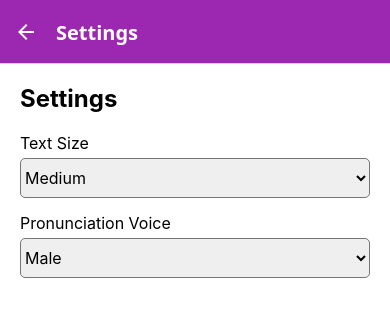
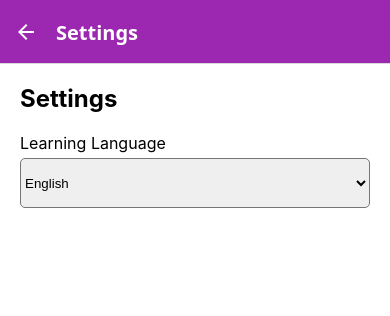
Before and after one commit to toy214/MungMungv2, a React Native app: screen /Settings in a window 390 px wide. Shown: the top 316 px of the page. Built offline with nearby package versions, Linux system fonts and the light colour scheme.

Commit message:
Update SettingsScreen.js
picker added

```diff
--- a/SettingsScreen.js
+++ b/SettingsScreen.js
@@ -1,36 +1,23 @@
 import React, { useState } from 'react';
-import { View, Text, StyleSheet, Picker } from 'react-native';
+import { View, Text, StyleSheet } from 'react-native';
+import { Picker } from '@react-native-picker/picker'; // Updated import
 
 export default function SettingsScreen() {
-  const [textSize, setTextSize] = useState('Medium');
-  const [voiceGender, setVoiceGender] = useState('Male');
+  const [language, setLanguage] = useState('English');
 
   return (
     <View style={styles.container}>
       <Text style={styles.title}>Settings</Text>
-      {/* Text Size Adjustment */}
       <View style={styles.settingRow}>
-        <Text style={styles.settingLabel}>Text Size</Text>
+        <Text style={styles.settingLabel}>Learning Language</Text>
         <Picker
-          selectedValue={textSize}
+          selectedValue={language}
           style={styles.picker}
-          onValueChange={(value) => setTextSize(value)}
+          onValueChange={(value) => setLanguage(value)}
         >
-          <Picker.Item label="Small" value="Small" />
-          <Picker.Item label="Medium" value="Medium" />
-          <Picker.Item label="Large" value="Large" />
-        </Picker>
-      </View>
-      {/* Pronunciation Voice */}
-      <View style={styles.settingRow}>
-        <Text style={styles.settingLabel}>Pronunciation Voice</Text>
-        <Picker
-          selectedValue={voiceGender}
-          style={styles.picker}
-          onValueChange={(value) => setVoiceGender(value)}
-        >
-          <Picker.Item label="Male" value="Male" />
-          <Picker.Item label="Female" value="Female" />
+          <Picker.Item label="English" value="English" />
+          <Picker.Item label="Spanish" value="Spanish" />
+          <Picker.Item label="French" value="French" />
         </Picker>
       </View>
     </View>
@@ -56,7 +43,7 @@ const styles = StyleSheet.create({
     marginBottom: 5,
   },
   picker: {
-    height: 40,
+    height: 50,
     backgroundColor: '#EFEFEF',
     borderRadius: 5,
   },
```
